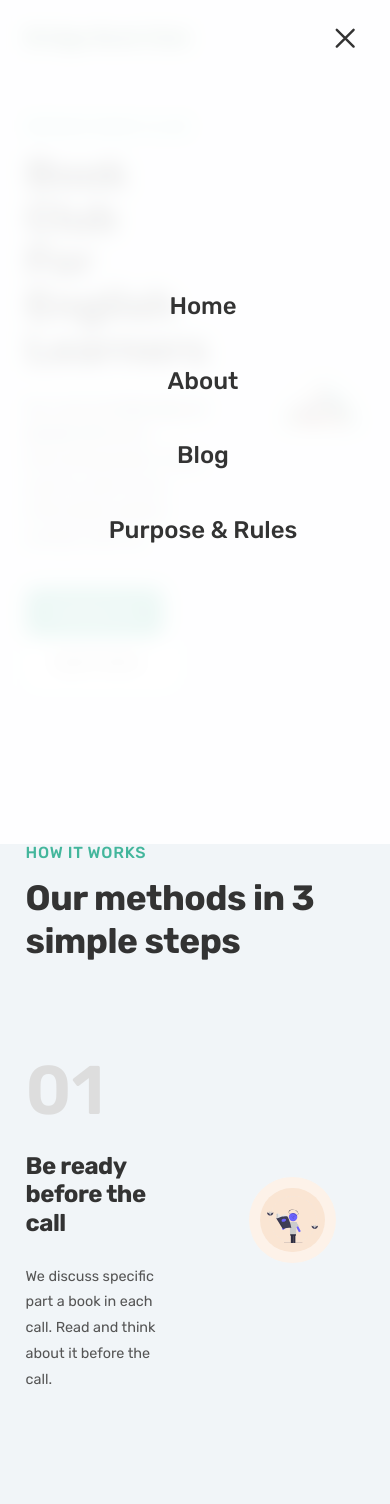
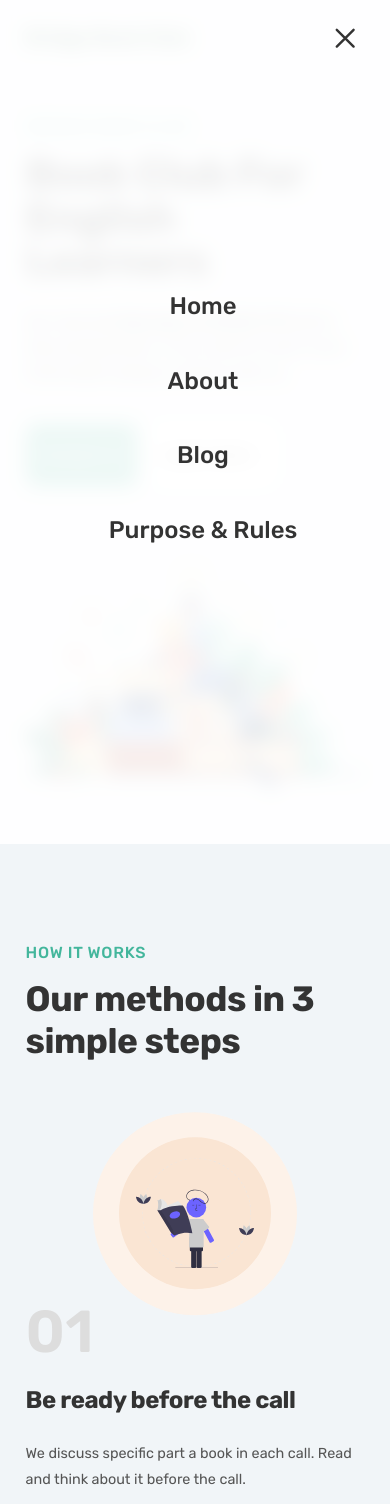
Before and after one commit to hsn2903/bridge-book-club, a React (Create React App) app: page / in a window 390 px wide. Shown: the top 1504 px of the page. Built offline with nearby package versions, Linux system fonts and the light colour scheme.

Commit message:
add media queries

```diff
--- a/src/components/contact/Contact.css
+++ b/src/components/contact/Contact.css
@@ -3,7 +3,13 @@
   background-color: #fff;
 }
 
-.contact_section form {
+.cta_section .cta {
+  display: grid;
+  grid-template-columns: 1fr 1fr;
+  gap: 3rem;
+}
+
+.cta_section form {
   padding-right: 35px;
 }
 
@@ -58,3 +64,15 @@
 .cta_section .img-box img {
   width: 100%;
 }
+
+@media (max-width: 59em) {
+  .cta_section .cta {
+    /* max-width: 130rem; */
+    margin: 0 auto;
+    padding: 0 3.2rem;
+    display: grid;
+    grid-template-columns: 1fr;
+    gap: 9.6rem;
+    align-items: center;
+  }
+}
--- a/src/components/contact/Contact.js
+++ b/src/components/contact/Contact.js
@@ -5,25 +5,26 @@ const Contact = () => {
   return (
     <section id="cta_section" className="cta_section">
       <div className="container">
-        <div className="cta grid grid--2-cols">
+        <div className="cta">
           <div className="text-box">
             <h2 className="heading-secondary">Contact Us</h2>
 
-            <form action="#">
+            <form name="contact" method="POST" data-netlify="true">
               <div>
-                <input type="text" placeholder="Name" />
+                <input type="text" placeholder="Name" name="name" />
               </div>
               <div>
-                <input type="email" placeholder="Email" />
+                <input type="email" placeholder="Email" name="email" />
               </div>
               <div>
-                <input type="text" placeholder="Phone Number" />
+                <input type="text" placeholder="Phone Number" name="phone" />
               </div>
               <div>
                 <input
                   type="text"
                   className="message-box"
                   placeholder="Message"
+                  name="message"
                 />
               </div>
               <div className="btn-box">
--- a/src/components/hero/Hero.css
+++ b/src/components/hero/Hero.css
@@ -30,8 +30,17 @@
   }
 }
 
-@media (max-width: 84em) {
+@media (max-width: 59em) {
   .hero {
-    max-width: 120rem;
+    /* max-width: 130rem; */
+    margin: 0 auto;
+    padding: 0 3.2rem;
+    display: grid;
+    grid-template-columns: 1fr;
+    gap: 9.6rem;
+    align-items: center;
   }
 }
+
+@media (max-width: 44em) {
+}
--- a/src/components/hero/Hero.js
+++ b/src/components/hero/Hero.js
@@ -8,8 +8,9 @@ const Hero = () => {
         <div className="hero-text-box">
           <span className="subheading">Bridge Book Club</span>
           <h1 className="heading-primary">
-            Book Club <br />
-            For English Learners
+            Book Club For
+            <br />
+            English Learners
           </h1>
           <p className="hero-description">
             We meet <strong>on Saturday at 20:00 UTC+3</strong> for discussing
--- a/src/components/home/CurrentBook.css
+++ b/src/components/home/CurrentBook.css
@@ -1,5 +1,10 @@
 .section_current-book {
-  padding: 9.6rem;
+  padding: 9.6rem 0;
+}
+
+.current-book {
+  display: grid;
+  grid-template-columns: 1fr 1fr;
 }
 
 .section_current-book .text-box {
@@ -15,3 +20,28 @@
 .section_current-book .img-box img {
   width: 75%;
 }
+
+@media (max-width: 64em) {
+  .current-book {
+    grid-template-columns: 1fr 2fr;
+  }
+
+  .section_current-book .img-box img {
+    width: 60%;
+  }
+}
+
+@media (max-width: 64em) {
+  .current-book {
+    grid-template-columns: 1fr;
+  }
+
+  .section_current-book .img-box {
+    display: flex;
+    justify-content: center;
+  }
+
+  .section_current-book .img-box img {
+    width: 30%;
+  }
+}
--- a/src/components/home/CurrentBook.js
+++ b/src/components/home/CurrentBook.js
@@ -9,7 +9,7 @@ const CurrentBook = () => {
         <h2 className="heading-secondary">The book we are reading now</h2>
       </div>
       <div class="container">
-        <div className="current-book grid grid--2-cols">
+        <div className="current-book">
           <div className="img-box">
             <img src={bookCover} alt="atomic habits cover" />
           </div>
@@ -21,7 +21,7 @@ const CurrentBook = () => {
               themselves again and again not because you don't want to change,
               but because you have the wrong system for change.
             </p>
-            <a href=""> Read More </a>
+            {/* <a href=""> Read More </a> */}
           </div>
         </div>
       </div>
--- a/src/components/home/How.css
+++ b/src/components/home/How.css
@@ -63,3 +63,23 @@
 .step-img {
   width: 35%;
 }
+
+@media (max-width: 59em) {
+  .step-number {
+    font-size: 7.4rem;
+  }
+}
+
+@media (max-width: 34em) {
+  .step-img-box:nth-child(2) {
+    grid-row: 1;
+  }
+
+  .step-img-box:nth-child(6) {
+    grid-row: 5;
+  }
+
+  .step-img-box {
+    transform: translateY(2.4rem);
+  }
+}
--- a/src/index.css
+++ b/src/index.css
@@ -122,6 +122,7 @@ Variables
 
 html {
   font-size: 62.5%;
+  overflow-x: hidden;
 }
 
 body {
@@ -359,3 +360,37 @@ strong {
     font-size: 50%;
   }
 }
+
+@media (max-width: 34em) {
+  .grid {
+    row-gap: 4.8rem;
+  }
+
+  .grid--2-cols,
+  .grid--3-cols,
+  .grid--4-cols {
+    grid-template-columns: 1fr;
+  }
+
+  .btn,
+  .btn:link,
+  .btn:visited {
+    padding: 2.4rem 1.6rem;
+  }
+
+  .logos img {
+    height: 1.2rem;
+  }
+
+  .step-img-box:nth-child(2) {
+    grid-row: 1;
+  }
+
+  .step-img-box:nth-child(6) {
+    grid-row: 5;
+  }
+
+  .step-img-box {
+    transform: translateY(2.4rem);
+  }
+}
--- a/src/pages/contact/Contact.css
+++ b/src/pages/contact/Contact.css
@@ -0,0 +1,11 @@
+@media (max-width: 59em) {
+  .hero {
+    /* max-width: 130rem; */
+    margin: 0 auto;
+    padding: 0 3.2rem;
+    display: grid;
+    grid-template-columns: 1fr;
+    gap: 9.6rem;
+    align-items: center;
+  }
+}
```
